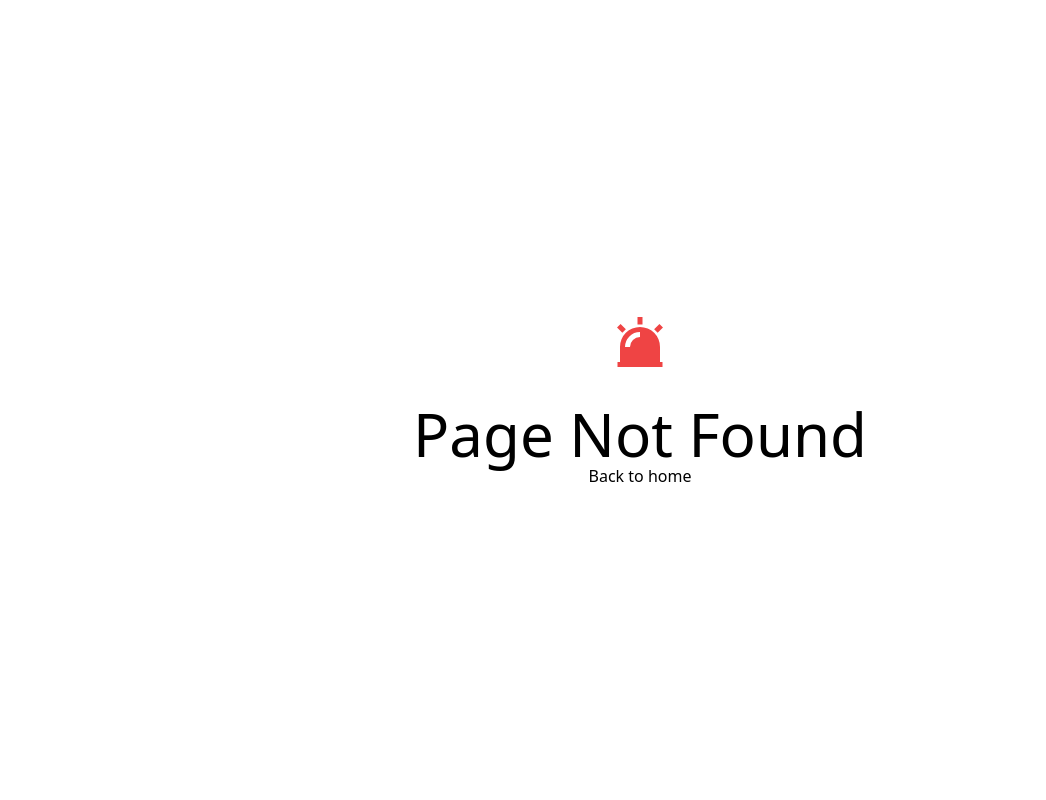
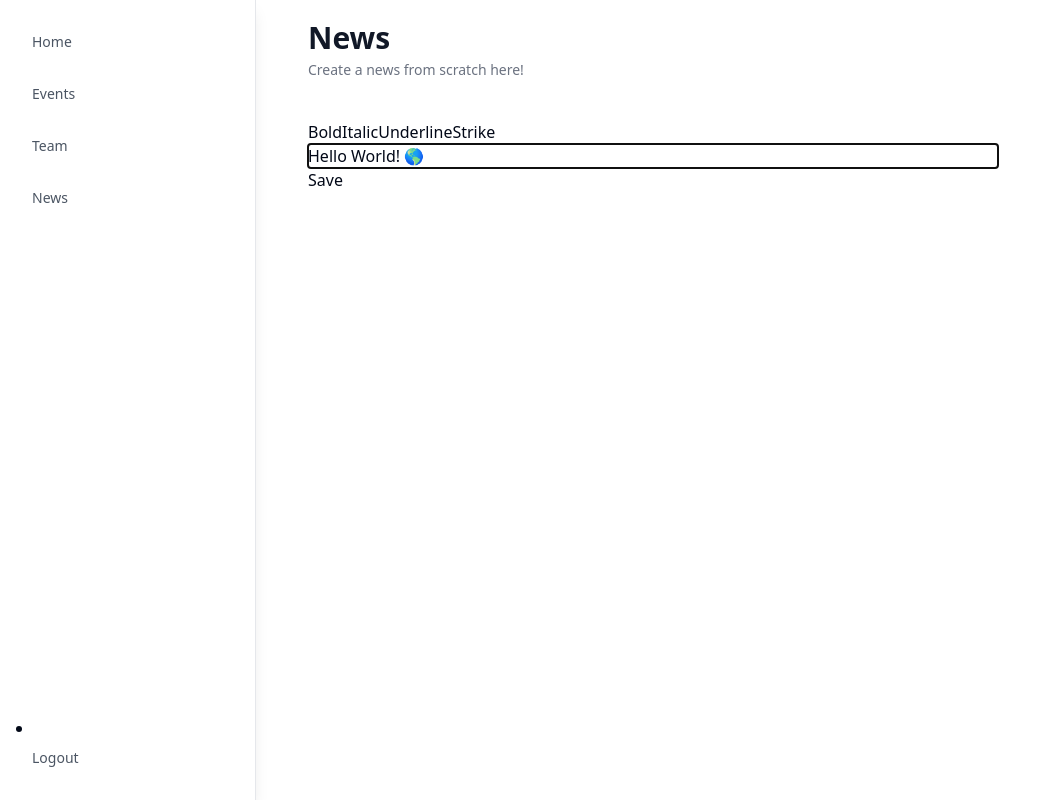
Before and after one commit to imfery/INDONADS-WIKI-FE, a Next.js app: page /admin/news/create in a window 1280 px wide. Before the commit this address had no page. Shown: the whole page, without its empty margins (0-1046 px from the left). Built offline with nearby package versions, Linux system fonts and the light colour scheme.

Commit message:
init tiptap customize

```diff
--- a/next.config.js
+++ b/next.config.js
@@ -1,3 +1,6 @@
+/* eslint-disable @typescript-eslint/no-var-requires */
+const path = require('path');
+
 /** @type {import('next').NextConfig} */
 const nextConfig = {
   eslint: {
@@ -50,8 +53,8 @@ const nextConfig = {
     ],
   },
 
-  webpack(config) {
-    // Grab the existing rule that handles SVG imports
+  webpack(config, { isServer }) {
+    // Your existing SVG loader configuration
     const fileLoaderRule = config.module.rules.find((rule) =>
       rule.test?.test?.('.svg')
     );
@@ -79,6 +82,11 @@ const nextConfig = {
     // Modify the file loader rule to ignore *.svg, since we have it handled now.
     fileLoaderRule.exclude = /\.svg$/i;
 
+    // Ensure that all imports of 'yjs' resolve to the same instance
+    if (!isServer) {
+      config.resolve.alias['yjs'] = path.resolve(__dirname, 'node_modules/yjs');
+    }
+
     return config;
   },
 };
--- a/src/app/admin/events/page.tsx
+++ b/src/app/admin/events/page.tsx
@@ -68,7 +68,13 @@ const EventsDashboardList: React.FC = () => {
               Manage the list of events shown to the user here.
             </p>
 
-            <SearchAndCreate onSearch={handleSearch} onCreate={handleCreate} />
+            <SearchAndCreate
+              onSearch={handleSearch}
+              onCreate={handleCreate}
+              createLabel='Create Event'
+              placeholder='Search for events'
+              href='/admin/events/create'
+            />
             {eventsData ? (
               <>
                 <EventTable
--- /dev/null
+++ b/src/app/admin/news/create/page.tsx
@@ -0,0 +1,28 @@
+'use client';
+import React from 'react';
+
+import Tiptap from '@/app/components/admin/tiptap/Tiptap';
+import AdminLayout from '@/app/layouts/AdminLayouts';
+
+const NewsDashboardList: React.FC = () => {
+  return (
+    <AdminLayout>
+      <div className='relative overflow-x-auto'>
+        <div className='pb-8 bg-white'>
+          <div className='p-5'>
+            <h2 className='text-3xl font-semibold text-gray-900'>News</h2>
+            <p className='mt-1 text-sm font-normal text-gray-500'>
+              Create a news from scratch here!
+            </p>
+            <div className='space-y-6 w-3/4 mt-10'>
+              <Tiptap />
+            </div>
+            {/* Additional components and logic would go here */}
+          </div>
+        </div>
+      </div>
+    </AdminLayout>
+  );
+};
+
+export default NewsDashboardList;
--- /dev/null
+++ b/src/app/admin/news/page.tsx
@@ -0,0 +1,69 @@
+'use client';
+import React from 'react';
+
+import SearchAndCreate from '@/app/components/admin/events/SearchAndCreate';
+import AdminLayout from '@/app/layouts/AdminLayouts';
+
+const NewsDashboardList: React.FC = () => {
+  // const [newsData, setNewsData] = useState<AllNewsData | null>(null);
+  // const [currentPage, setCurrentPage] = useState(1);
+  // const resultsPerPage = 10;
+  // const { success, error } = useToast();
+
+  // const loadNews = async () => {
+  //   try {
+  //     const data = await fetchAllNews({
+  //       sortField: 'updatedAt',
+  //       sortBy: 'desc',
+  //       limit: resultsPerPage,
+  //       page: currentPage,
+  //     });
+  //     setNewsData(data); // Set the correct type
+  //   } catch (error) {
+  //     if (error instanceof Error) {
+  //       console.error('Error fetching news:', error.message);
+  //     } else {
+  //       console.error('Unexpected error:', error);
+  //     }
+  //   }
+  // };
+
+  const handleSearch = (query: string) => {
+    console.log('Search query:', query);
+    // Implement search logic here
+  };
+
+  const handleCreate = () => {
+    console.log('Create news clicked');
+    // Implement create news logic here
+  };
+
+  // useEffect(() => {
+  //   loadNews();
+  // }, [currentPage]);
+
+  return (
+    <AdminLayout>
+      <div className='relative overflow-x-auto'>
+        <div className='pb-8 bg-white'>
+          <div className='p-5'>
+            <h2 className='text-3xl font-semibold text-gray-900'>News</h2>
+            <p className='mt-1 text-sm font-normal text-gray-500'>
+              Manage the list of news articles shown to the user here.
+            </p>
+            <SearchAndCreate
+              onSearch={handleSearch}
+              onCreate={handleCreate}
+              createLabel='Create News'
+              placeholder='Search for news'
+              href='/admin/news/create'
+            />
+            {/* Additional components and logic would go here */}
+          </div>
+        </div>
+      </div>
+    </AdminLayout>
+  );
+};
+
+export default NewsDashboardList;
--- a/src/app/components/admin/events/SearchAndCreate.tsx
+++ b/src/app/components/admin/events/SearchAndCreate.tsx
@@ -9,25 +9,31 @@ import { Input } from '@/components/ui/input'; // Assuming you have this compone
 interface SearchAndCreateProps {
   onSearch: (query: string) => void;
   onCreate: () => void;
+  createLabel: string;
+  placeholder: string;
+  href: string;
 }
 
 const SearchAndCreate: React.FC<SearchAndCreateProps> = ({
   onSearch,
   onCreate,
+  createLabel,
+  placeholder,
+  href,
 }) => {
   return (
     <div className={cn('flex', 'justify-between', 'items-center', 'p-5')}>
       <div className='flex-grow'>
         <Input
           type='text'
-          placeholder='Search for events'
+          placeholder={placeholder}
           onChange={(e) => onSearch(e.target.value)}
           className='max-w-xs'
         />
       </div>
-      <Link href='/admin/events/create'>
+      <Link href={href}>
         <Button className='ml-4' onClick={onCreate}>
-          Create Event
+          {createLabel}
         </Button>
       </Link>
     </div>
--- /dev/null
+++ b/src/app/components/admin/tiptap/Tiptap.tsx
@@ -0,0 +1,107 @@
+'use client';
+
+import Blockquote from '@tiptap/extension-blockquote';
+import Bold from '@tiptap/extension-bold';
+import CodeBlock from '@tiptap/extension-code-block';
+import Heading from '@tiptap/extension-heading';
+import Italic from '@tiptap/extension-italic';
+import Link from '@tiptap/extension-link';
+import Placeholder from '@tiptap/extension-placeholder';
+import Strike from '@tiptap/extension-strike';
+import Underline from '@tiptap/extension-underline';
+import { EditorContent, useEditor } from '@tiptap/react';
+import StarterKit from '@tiptap/starter-kit';
+import { useEffect } from 'react';
+
+import styles from '@/styles/Tiptap.module.css';
+
+const Tiptap = () => {
+  const editor = useEditor({
+    extensions: [
+      StarterKit,
+      Bold,
+      Italic,
+      Underline,
+      Strike,
+      Heading.configure({ levels: [1, 2, 3] }),
+      Link,
+      CodeBlock,
+      Blockquote,
+      Placeholder.configure({
+        placeholder: 'Start typing...',
+      }),
+    ],
+    content: '<p>Hello World! 🌎️</p>',
+    autofocus: true,
+    editable: true,
+    injectCSS: false,
+  });
+
+  useEffect(() => {
+    if (editor) {
+      // Autosave functionality
+      editor.on('update', () => {
+        const json = editor.getJSON();
+        // Autosave logic here
+        console.log('Autosave:', json);
+      });
+    }
+  }, [editor]);
+
+  if (!editor) {
+    return null; // or a loading indicator
+  }
+
+  return (
+    <div>
+      {/* Toolbar */}
+      <div className='toolbar'>
+        <button
+          onClick={() => editor.chain().focus().toggleBold().run()}
+          disabled={!editor.can().chain().focus().toggleBold().run()}
+          className={editor.isActive('bold') ? styles.isactive : ''}
+        >
+          Bold
+        </button>
+        <button
+          onClick={() => editor.chain().focus().toggleItalic().run()}
+          disabled={!editor.can().chain().focus().toggleItalic().run()}
+          className={editor.isActive('italic') ? styles.isactive : ''}
+        >
+          Italic
+        </button>
+        <button
+          onClick={() => editor.chain().focus().toggleUnderline().run()}
+          disabled={!editor.can().chain().focus().toggleUnderline().run()}
+          className={editor.isActive('underline') ? styles.isactive : ''}
+        >
+          Underline
+        </button>
+        <button
+          onClick={() => editor.chain().focus().toggleStrike().run()}
+          disabled={!editor.can().chain().focus().toggleStrike().run()}
+          className={editor.isActive('strike') ? styles.isactive : ''}
+        >
+          Strike
+        </button>
+        {/* Add more buttons for other features like lists, links, etc. */}
+      </div>
+
+      {/* Editor Content */}
+      <EditorContent editor={editor} />
+
+      {/* Manual Save Button */}
+      <button
+        onClick={() => {
+          const json = editor.getHTML();
+          console.log('Manual Save:', json);
+          // Trigger manual save here
+        }}
+      >
+        Save
+      </button>
+    </div>
+  );
+};
+
+export default Tiptap;
--- /dev/null
+++ b/src/styles/Tiptap.module.css
@@ -0,0 +1,22 @@
+.toolbar {
+  display: flex;
+  gap: 8px;
+  margin-bottom: 10px;
+}
+
+.toolbar button {
+  padding: 5px 10px;
+  border: 1px solid #ccc;
+  background: #fff;
+  cursor: pointer;
+}
+
+.toolbar button.isActive {
+  background: #000;
+  color: #fff;
+}
+
+.toolbar button:disabled {
+  cursor: not-allowed;
+  opacity: 0.5;
+}
```
Also changed, not shown: package.json (+16 -0 lines), .prettierrc.js, 1 other file (tests, documents, lock files or other folders).
